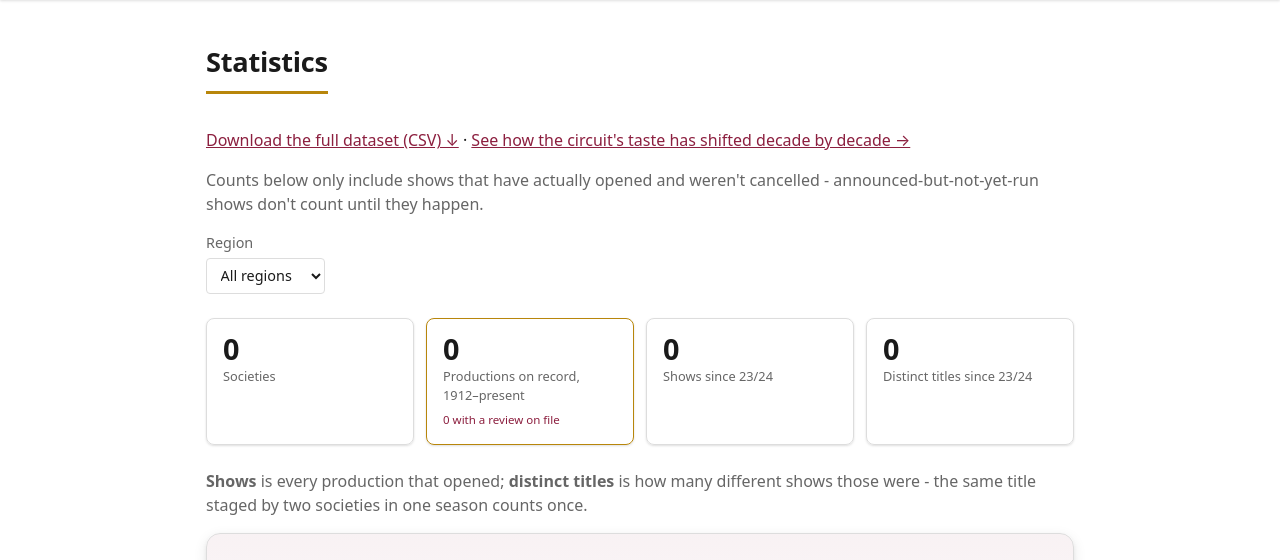
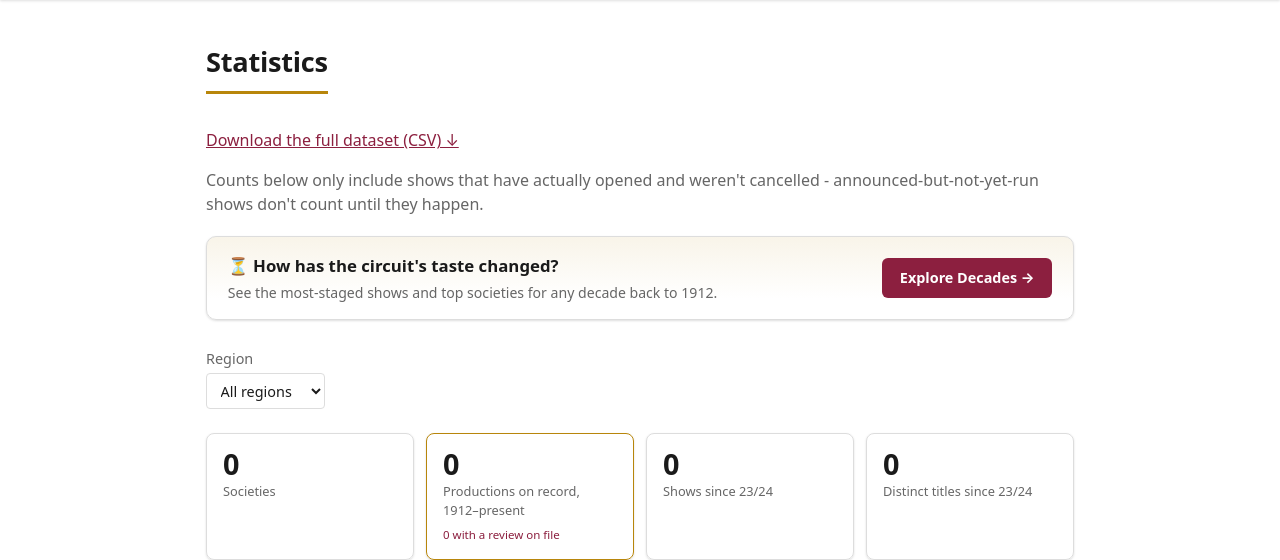
Before and after one commit to darraghcphotography/showcal, a Flask app: page /stats in a window 1280 px wide. Shown: the part 95-655 px from the top of the page. Run offline with Flask 3, Linux system fonts and the light colour scheme; data comes from the database, SQL or seed files in the repository; data that the repository does not hold is empty.

Commit message:
Make the Decades link on /stats a prominent banner, not a buried inline link
Was a small "See how..." link squeezed next to the CSV download in the
intro line - easy to miss. Now a full clickable card above the region
filter, matching the site's existing whole-card-is-the-link pattern.

```diff
--- a/app/static/style.css
+++ b/app/static/style.css
@@ -867,6 +867,27 @@ code { background: var(--row-alt); padding: 0.1rem 0.4rem; border-radius: 3px; }
   color: var(--accent);
 }
 
+/* /stats - a prominent, clickable banner pointing at /stats/trends (Decades),
+   sitting above the region filter so it isn't just a small link buried in
+   the intro line the way it launched. The whole card is the link, same
+   pattern as a.queue-item on the More page. */
+.trends-callout {
+  display: flex; align-items: center; justify-content: space-between; gap: 1rem; flex-wrap: wrap;
+  border: 1px solid var(--border); border-radius: 10px; padding: 1rem 1.3rem;
+  margin: 1.25rem 0 1.75rem;
+  background: linear-gradient(180deg, color-mix(in srgb, var(--gold) 9%, var(--bg)), var(--bg) 75%);
+  box-shadow: var(--shadow);
+  text-decoration: none; color: inherit;
+}
+.trends-callout:hover { border-color: var(--gold); }
+.trends-callout .trends-copy h2 { margin: 0 0 0.2rem; font-size: 1.05rem; color: var(--fg); }
+.trends-callout .trends-copy p { margin: 0; color: var(--muted); font-size: 0.88rem; }
+.trends-callout .trends-cta {
+  flex-shrink: 0; font-weight: 700; font-size: 0.9rem; white-space: nowrap;
+  background: var(--accent); color: var(--accent-contrast); padding: 0.55rem 1.1rem; border-radius: 6px;
+}
+.trends-callout:hover .trends-cta { filter: brightness(1.1); }
+
 /* /stats/trends - a decade scrubber (real historical_results record counts
    per decade, GET ?decade=... like every other stats filter on this site,
    no JS) plus one full "era card" for whichever decade is selected. */
--- a/app/templates/stats.html
+++ b/app/templates/stats.html
@@ -22,10 +22,17 @@
 
 {% block content %}
   <h1>Statistics</h1>
-  <p><a href="{{ url_for('feeds.export_shows_csv') }}">Download the full dataset (CSV) &darr;</a>
-     &middot; <a href="{{ url_for('info.stats_trends') }}">See how the circuit's taste has shifted decade by decade &rarr;</a></p>
+  <p><a href="{{ url_for('feeds.export_shows_csv') }}">Download the full dataset (CSV) &darr;</a></p>
   <p class="meta">Counts below only include shows that have actually opened and weren't cancelled -
      announced-but-not-yet-run shows don't count until they happen.</p>
+
+  <a class="trends-callout" href="{{ url_for('info.stats_trends') }}">
+    <div class="trends-copy">
+      <h2>&#9203; How has the circuit's taste changed?</h2>
+      <p>See the most-staged shows and top societies for any decade back to 1912.</p>
+    </div>
+    <span class="trends-cta">Explore Decades &rarr;</span>
+  </a>
 
   <form method="get" class="filter-form">
     <input type="hidden" name="award_category" value="{{ selected_award_category }}">
```
